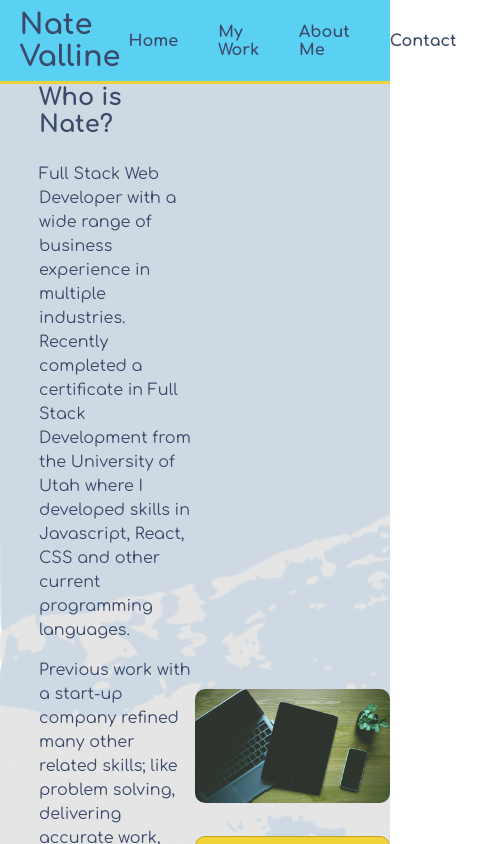
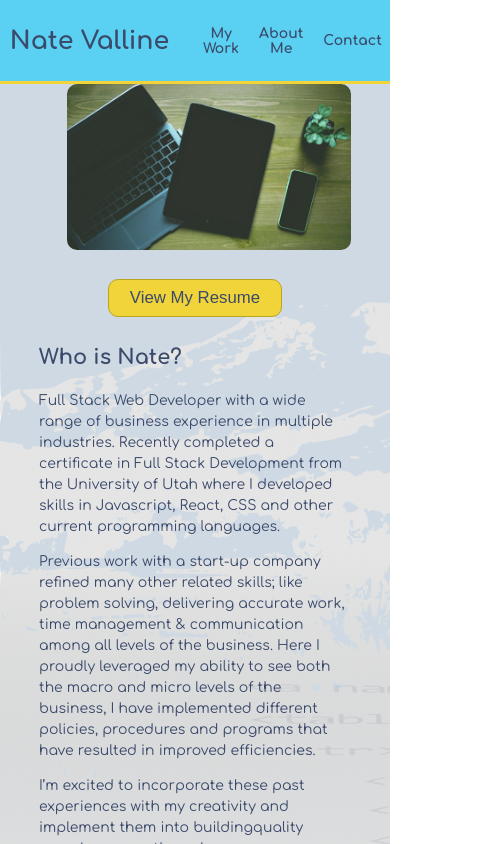
Before and after one commit to nvalline/portfolio-v3, a React (Create React App) app: page /about in a window 390 px wide. Shown: the top 844 px of the page, 477 px wide, since content can reach past the window. Built offline with nearby package versions, Linux system fonts and the light colour scheme.

Commit message:
added media queries

```diff
--- a/src/components/AboutImage.js
+++ b/src/components/AboutImage.js
@@ -5,8 +5,8 @@ function AboutImage() {
     const devices = '/img/devices1.jpg';
 
     return (
-        <div className="img-block">
-            <img src={devices} alt="computer devices" className="img-home" />
+        <div className="img-block about-img-block">
+            <img src={devices} alt="computer devices" className="img-about" />
         </div>
     )
 }
--- a/src/layout/header/Header.js
+++ b/src/layout/header/Header.js
@@ -8,7 +8,7 @@ import '../../styles/layout.css';
 function Header() {
     return (
         <header>
-            <div>
+            <div id="logoDiv">
                 <h2>
                     <Link to="/">Nate Valline</Link>
                 </h2>
--- a/src/layout/header/Nav.js
+++ b/src/layout/header/Nav.js
@@ -7,7 +7,7 @@ function Nav() {
     return (
         <nav>
             <ul>
-                <li>
+                <li className="hide">
                     <Link to="/">Home</Link>
                 </li>
                 <li>
--- a/src/styles/App.css
+++ b/src/styles/App.css
@@ -8,6 +8,7 @@
 
 body {
   font-family: 'Comfortaa', cursive;
+  font-size: 16px;
   color: #3b4a6b;
 }
 
@@ -31,3 +32,10 @@ a {
     background-color: #e4d05b;
     color: #1a3468;
 }
+
+ /* MAX SCREEN WIDTH 786px */
+@media only screen and (max-width: 768px) {
+  body {
+    font-size: 14px;
+  }
+}
--- a/src/styles/about.css
+++ b/src/styles/about.css
@@ -10,3 +10,28 @@
     line-height: 1.5;
     margin-bottom: 1em;
 }
+
+.img-about {
+    border-radius: 10px;
+    max-width: 450px;
+    width: 100%;
+}
+
+ /* MAX SCREEN WIDTH 786px */
+ @media only screen and (max-width: 768px) {
+    .about-block {
+        margin-top: 2em;
+    }
+  }
+
+  /* MAX SCREEN WIDTH 900px */
+ @media only screen and (max-width: 900px) {
+    .about-block {
+        margin-top: 2em;
+    }
+
+    .about-img-block {
+        margin: 0 auto;
+        width: 80%;
+    }
+  }
--- a/src/styles/contact.css
+++ b/src/styles/contact.css
@@ -25,8 +25,16 @@
 
 .contact-content h3 {
     margin-bottom: 1em;
+    text-align: center;
 }
 
 .contact-content button {
     margin-top: 0.5em;
 }
+
+ /* MAX SCREEN WIDTH 786px */
+ @media only screen and (max-width: 768px) {
+    .contact-content {
+        padding: 0 2em;
+    }
+  }
--- a/src/styles/home.css
+++ b/src/styles/home.css
@@ -22,3 +22,12 @@
     max-width: 450px;
     width: 100%;
 }
+
+ /* MAX SCREEN WIDTH 786px */
+ @media only screen and (max-width: 768px) {
+    .img-block {
+        margin-top: 2em;
+        max-width: 80%;
+        padding-left: 2em;
+    }
+  }
--- a/src/styles/layout.css
+++ b/src/styles/layout.css
@@ -1,12 +1,11 @@
 .main {
     display: grid;
     grid-template-areas:
-        "header header"
-        "container container"
-        "footer footer";
-        grid-template-columns: 1fr 1fr;
+        "header"
+        "container"
+        "footer";
+        grid-template-columns: 1fr;
         grid-template-rows: 10vh auto auto;
-
 }
 
 /* Header Styles */
@@ -130,3 +129,43 @@ nav ul li a:hover {
       font-size: 0.9em;
       margin-top: 20px;
   }
+
+  /* MAX SCREEN WIDTH 786px */
+@media only screen and (max-width: 768px) {
+    .hide {
+        display: none;
+    }
+
+    nav ul li {
+        text-align: center;
+    }
+
+    .container-grid {
+        grid-template-areas:
+            "right-col"
+            "left-col";
+            grid-template-columns: 1fr;
+            grid-template-rows: 1fr auto;
+    }
+
+    .left-col {
+        justify-content: center;
+        margin-bottom: 2em;
+    }
+
+    .footerDiv {
+        padding: 0 1em;
+        text-align: center;
+    }
+  }
+
+  /* MAX SCREEN WIDTH 1065px */
+  @media only screen and (max-width: 1065px) {
+    header div {
+        width: 45%;
+    }
+
+    nav ul li {
+        padding: 0 10px;
+    }
+  }
```
